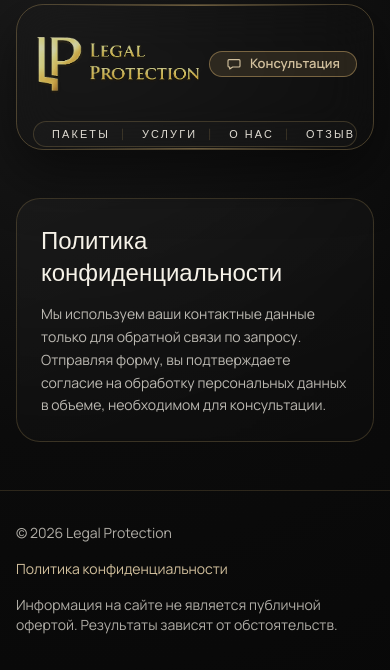
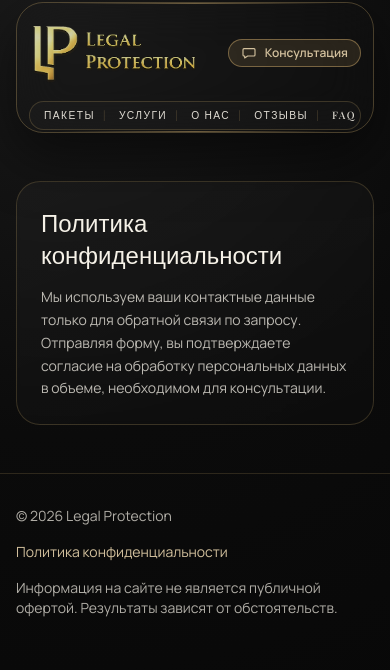
Before and after one commit to kalist01337/legalprotection, a Next.js app: page /privacy in a window 390 px wide. Shown: the top 670 px of the page. Built offline with nearby package versions, Linux system fonts and the light colour scheme.

Commit message:
Improve mobile compatibility and hero video behavior

```diff
--- a/src/app/globals.css
+++ b/src/app/globals.css
@@ -22,7 +22,7 @@ body {
 }
 
 html {
-  scroll-padding-top: 6.5rem;
+  scroll-padding-top: 8rem;
 }
 
 @media (min-width: 640px) {
@@ -40,6 +40,7 @@ html {
 body {
   min-height: 100vh;
   font-feature-settings: "liga" 1, "calt" 1;
+  overflow-x: clip;
 }
 
 * {
@@ -47,7 +48,33 @@ body {
 }
 
 .section-shell {
-  @apply mx-auto w-full max-w-7xl px-4 sm:px-6 lg:px-8;
+  @apply mx-auto w-full max-w-7xl;
+  padding-left: max(1rem, env(safe-area-inset-left));
+  padding-right: max(1rem, env(safe-area-inset-right));
+}
+
+@media (min-width: 640px) {
+  .section-shell {
+    padding-left: max(1.5rem, env(safe-area-inset-left));
+    padding-right: max(1.5rem, env(safe-area-inset-right));
+  }
+}
+
+@media (min-width: 1024px) {
+  .section-shell {
+    padding-left: max(2rem, env(safe-area-inset-left));
+    padding-right: max(2rem, env(safe-area-inset-right));
+  }
+}
+
+@media (max-width: 430px) {
+  .site-header {
+    padding-top: 0.125rem;
+  }
+
+  .site-header nav a {
+    letter-spacing: 0.14em;
+  }
 }
 
 .section-divider {
--- a/src/app/layout.tsx
+++ b/src/app/layout.tsx
@@ -1,4 +1,4 @@
-import type { Metadata } from "next";
+import type { Metadata, Viewport } from "next";
 import { Cormorant_Garamond, Manrope, Playfair_Display } from "next/font/google";
 import "./globals.css";
 import { absoluteUrl, siteConfig } from "@/config/site";
@@ -56,6 +56,13 @@ export const metadata: Metadata = {
   },
 };
 
+export const viewport: Viewport = {
+  width: "device-width",
+  initialScale: 1,
+  viewportFit: "cover",
+  themeColor: "#0b0b0b",
+};
+
 export default function RootLayout({ children }: Readonly<{ children: React.ReactNode }>) {
   return (
     <html lang="ru">
--- a/src/app/page.tsx
+++ b/src/app/page.tsx
@@ -47,12 +47,12 @@ export default function HomePage() {
     <>
       <Header />
 
-      <div className="relative -mt-[170px] min-h-[90vh] overflow-hidden pt-[170px] sm:-mt-[188px] sm:min-h-[88vh] sm:pt-[188px] lg:-mt-[206px] lg:min-h-[86vh] lg:pt-[206px]">
+      <div className="relative -mt-[148px] min-h-[84vh] overflow-hidden pt-[148px] sm:-mt-[188px] sm:min-h-[88vh] sm:pt-[188px] lg:-mt-[206px] lg:min-h-[86vh] lg:pt-[206px]">
         <div className="pointer-events-none absolute inset-0 [mask-image:linear-gradient(to_bottom,#000_0%,#000_74%,transparent_100%)] [-webkit-mask-image:linear-gradient(to_bottom,#000_0%,#000_74%,transparent_100%)]">
           <AdaptiveHeroMedia videoSrc={siteConfig.media.heroVideo} posterSrc={siteConfig.media.heroImage} />
           <div className="absolute inset-0 bg-[linear-gradient(120deg,rgba(8,8,8,0.62)_0%,rgba(8,8,8,0.48)_45%,rgba(8,8,8,0.65)_100%)]" />
-          <div className="absolute inset-x-0 top-0 h-36 bg-[linear-gradient(to_bottom,rgba(7,7,7,0.88)_0%,rgba(7,7,7,0.35)_48%,rgba(7,7,7,0)_100%)] sm:h-44 lg:h-52" />
-          <div className="absolute inset-x-0 bottom-0 h-40 bg-[linear-gradient(to_bottom,rgba(11,11,11,0)_0%,rgba(11,11,11,0.22)_34%,rgba(11,11,11,0.6)_70%,#0b0b0b_100%)] sm:h-44 lg:h-48" />
+          <div className="absolute inset-x-0 top-0 h-24 bg-[linear-gradient(to_bottom,rgba(7,7,7,0.88)_0%,rgba(7,7,7,0.35)_48%,rgba(7,7,7,0)_100%)] sm:h-44 lg:h-52" />
+          <div className="absolute inset-x-0 bottom-0 h-32 bg-[linear-gradient(to_bottom,rgba(11,11,11,0)_0%,rgba(11,11,11,0.22)_34%,rgba(11,11,11,0.6)_70%,#0b0b0b_100%)] sm:h-44 lg:h-48" />
         </div>
 
         <div className="relative z-10">
--- a/src/components/sections/header.tsx
+++ b/src/components/sections/header.tsx
@@ -7,21 +7,21 @@ export function Header() {
     <header className="site-header sticky top-0 z-50 pt-1 sm:pt-1.5">
       <div className="section-shell">
         <div className="mx-auto w-full max-w-[1240px] overflow-hidden rounded-[1.7rem] border border-gold/35 bg-[#080808]/92 shadow-[0_22px_55px_rgba(0,0,0,0.5)] backdrop-blur-xl">
-          <div className="relative px-4 py-0.5 sm:px-6 sm:py-1">
+          <div className="relative px-3 py-0.5 sm:px-6 sm:py-1">
             <div className="pointer-events-none absolute inset-x-10 top-0 h-px bg-gold-line" />
             <div className="pointer-events-none absolute inset-x-10 bottom-0 h-px bg-gold-line" />
 
-            <div className="flex h-[114px] items-center justify-between gap-2 sm:h-[130px] lg:h-[146px]">
+            <div className="flex h-[96px] items-center justify-between gap-2 sm:h-[130px] lg:h-[146px]">
               <Link href="/" className="flex items-center">
                 <img
                   src={siteConfig.media.logo}
                   alt={`${siteConfig.brand.name} logo`}
-                  className="-my-3 block h-auto w-[214px] max-w-full object-contain brightness-[0.82] contrast-90 saturate-75 blur-[0.35px] [transform:translateZ(0)] sm:-my-4 sm:w-[282px] lg:-my-5 lg:w-[366px] xl:w-[440px]"
+                  className="-my-3 block h-auto w-[168px] max-w-full object-contain brightness-[0.82] contrast-90 saturate-75 blur-[0.35px] [transform:translateZ(0)] sm:-my-4 sm:w-[282px] lg:-my-5 lg:w-[366px] xl:w-[440px]"
                   style={{ imageRendering: "auto" }}
                 />
               </Link>
 
-              <div className="flex items-center gap-2 sm:gap-3">
+              <div className="flex items-center gap-1.5 sm:gap-3">
                 <a
                   href={siteConfig.contacts.phoneHref}
                   className="hidden items-center gap-2 rounded-full border border-gold/35 px-4 py-0.5 text-[13px] text-ivory/90 transition hover:border-gold/55 hover:text-goldSoft lg:inline-flex"
@@ -31,7 +31,7 @@ export function Header() {
                 </a>
                 <a
                   href="#contacts"
-                  className="inline-flex items-center gap-2 rounded-full border border-gold/55 bg-gold/15 px-4 py-0.5 text-[13px] font-semibold text-goldSoft transition hover:bg-gold/25"
+                  className="inline-flex items-center gap-2 rounded-full border border-gold/55 bg-gold/15 px-3 py-1 text-[12px] font-semibold text-goldSoft transition hover:bg-gold/25 sm:px-4 sm:py-0.5 sm:text-[13px]"
                 >
                   <MessageIcon className="h-4 w-4" />
                   Консультация
@@ -46,7 +46,7 @@ export function Header() {
                     <a
                       key={item.href}
                       href={item.href}
-                      className="group relative shrink-0 rounded-xl px-4 py-0.5 text-center font-serif text-[0.68rem] uppercase tracking-[0.2em] text-ivory/90 transition hover:bg-gold/10 hover:text-goldSoft sm:px-5 sm:text-[0.74rem]"
+                      className="group relative shrink-0 rounded-xl px-3 py-1 text-center font-serif text-[0.64rem] uppercase tracking-[0.18em] text-ivory/90 transition hover:bg-gold/10 hover:text-goldSoft sm:px-5 sm:py-0.5 sm:text-[0.74rem]"
                     >
                       {item.label}
                       <span className="pointer-events-none absolute inset-x-3 -bottom-px h-px scale-x-0 bg-gold/80 transition-transform duration-300 group-hover:scale-x-100" />
--- a/src/components/ui/adaptive-hero-media.tsx
+++ b/src/components/ui/adaptive-hero-media.tsx
@@ -21,12 +21,11 @@ export function AdaptiveHeroMedia({ videoSrc, posterSrc }: AdaptiveHeroMediaProp
 
   useEffect(() => {
     const prefersReducedMotion = window.matchMedia("(prefers-reduced-motion: reduce)").matches;
-    const isSmallScreen = window.innerWidth < 992;
     const connection = (navigator as NavigatorWithConnection).connection;
     const isDataSaver = Boolean(connection?.saveData);
     const isSlowNetwork = typeof connection?.effectiveType === "string" && connection.effectiveType.includes("2g");
 
-    setUseVideo(!prefersReducedMotion && !isSmallScreen && !isDataSaver && !isSlowNetwork);
+    setUseVideo(!prefersReducedMotion && !isDataSaver && !isSlowNetwork);
   }, []);
 
   return (
@@ -46,7 +45,7 @@ export function AdaptiveHeroMedia({ videoSrc, posterSrc }: AdaptiveHeroMediaProp
           muted
           loop
           playsInline
-          preload="none"
+          preload="metadata"
           poster={posterSrc}
           disablePictureInPicture
         >
```
Also changed, not shown: src/components/sections/hero-section.tsx (+7 -7 lines).
